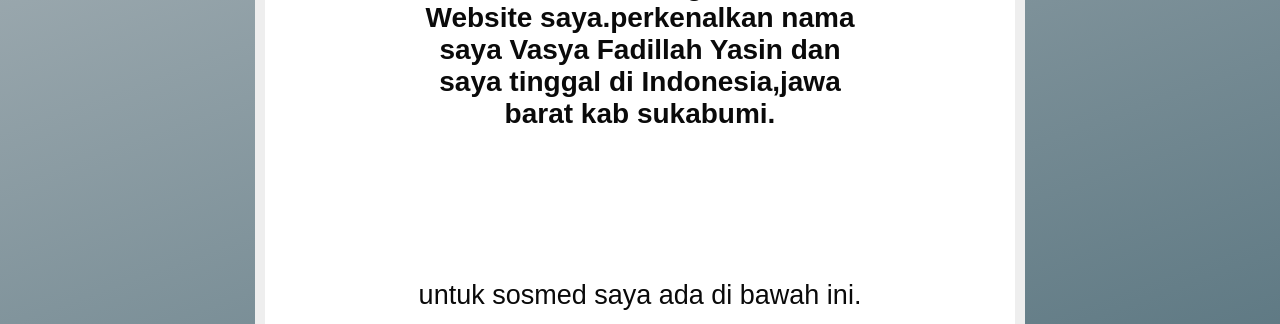
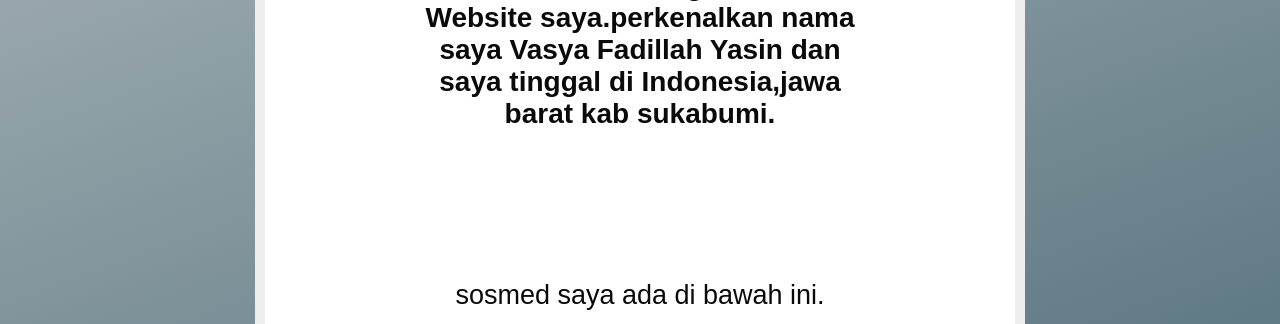
Before and after one commit to vasyafadillah/frofile-me, a plain HTML site: page index.html in a window 1280 px wide. Shown: the part 1140-1464 px from the top of the page. Drawn offline with Linux system fonts and the light colour scheme.

Commit message:
Update index.html

```diff
--- a/index.html
+++ b/index.html
@@ -14,7 +14,7 @@
 
       <h2>Halo, Selamat datang di Halaman Website saya.perkenalkan nama saya Vasya Fadillah Yasin dan saya tinggal di Indonesia,jawa barat kab sukabumi.</h2>
 
-            <p> untuk sosmed saya ada di bawah ini.</p>
+            <p> sosmed saya ada di bawah ini.</p>
             <ul>
                 <li><a href="https://www.facebook.com/share/19VQrE7bSM/"><img src="fb.png" width="140px" height="140px"></a></li>
                 <li><a href="https://www.tiktok.com/@vasyazexyuz_?_t=ZS-8zzOmfCswPY&_r=1"><img src="tiktok.png" width="140px" height="140px"></a></li>
```
